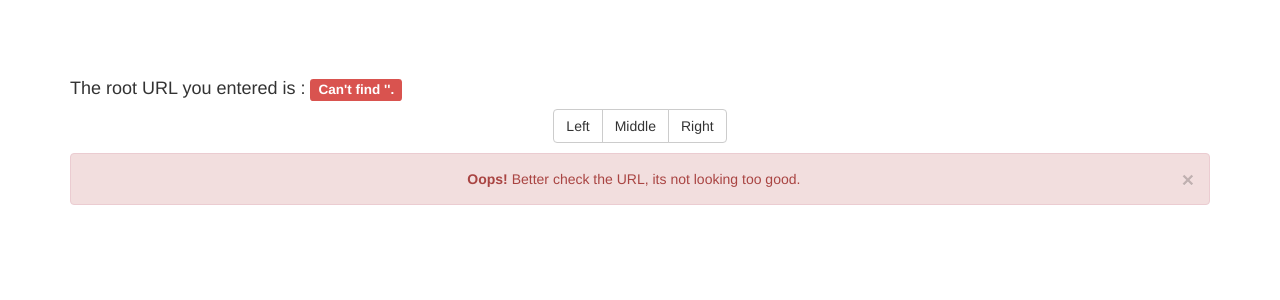
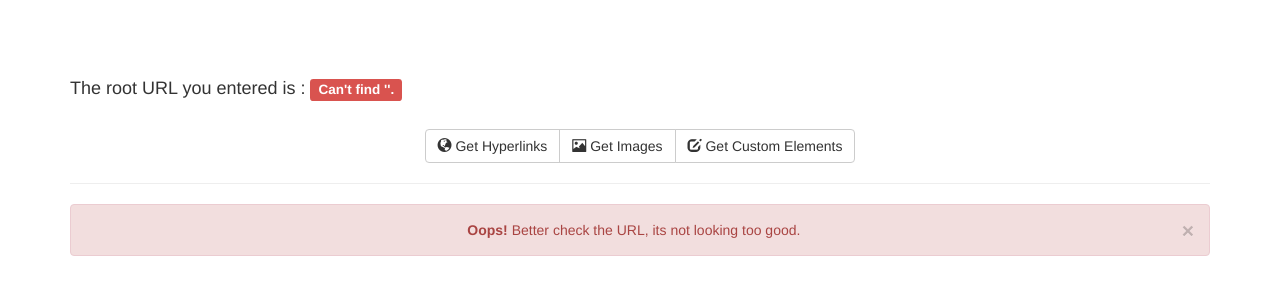
Before and after one commit to jszalkowski/SkyScrapper, a PHP site: page /scrape_home.php in a window 1280 px wide. Shown: the part 91-391 px from the top of the page. Run offline with PHP 8.4, Linux system fonts and the light colour scheme; data that the repository does not hold is empty.

Commit message:
button updates

```diff
--- a/scrape_home.php
+++ b/scrape_home.php
@@ -68,13 +68,15 @@ else
         <p>
         <h4 class="pull-left">The root URL you entered is : <span class="label label-info"><?php echo $url ;?></span> <?php echo $var;?> </h4>
         </p>
+
       </div>
       <div class="col-lg-12">
+       <br>
       <div class="btn-group">
-  <button type="button" class="btn btn-default">Left</button>
-  <button type="button" class="btn btn-default">Middle</button>
-  <button type="button" class="btn btn-default">Right</button>
-</div>
+  <button type="button" class="btn btn-default"><span class="glyphicon glyphicon-globe"></span> Get Hyperlinks</button>
+  <button type="button" class="btn btn-default"><span class="glyphicon glyphicon-picture"></span> Get Images</button>
+  <button type="button" class="btn btn-default"><span class="glyphicon glyphicon-edit"></span> Get Custom Elements</button>
+</div><hr>
         <style>
 	  .limit{
 		width: 500px;
```
